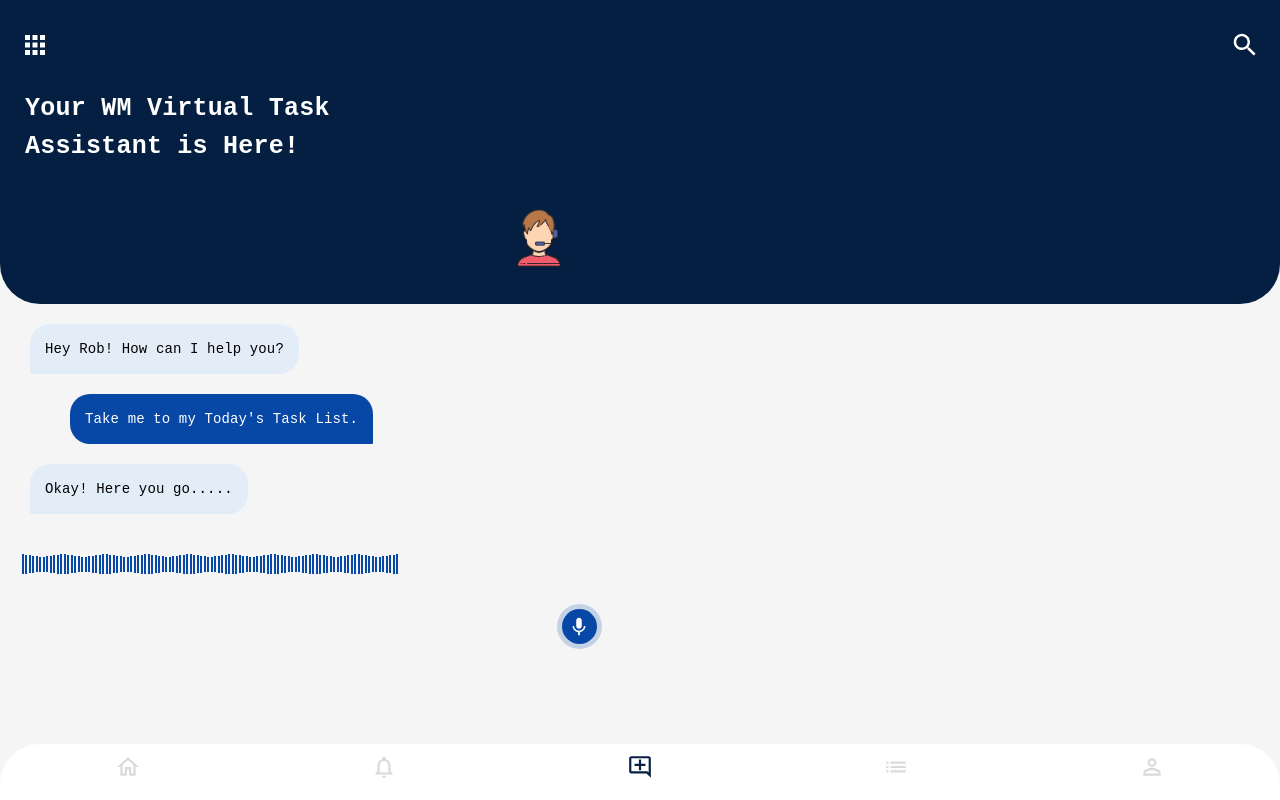
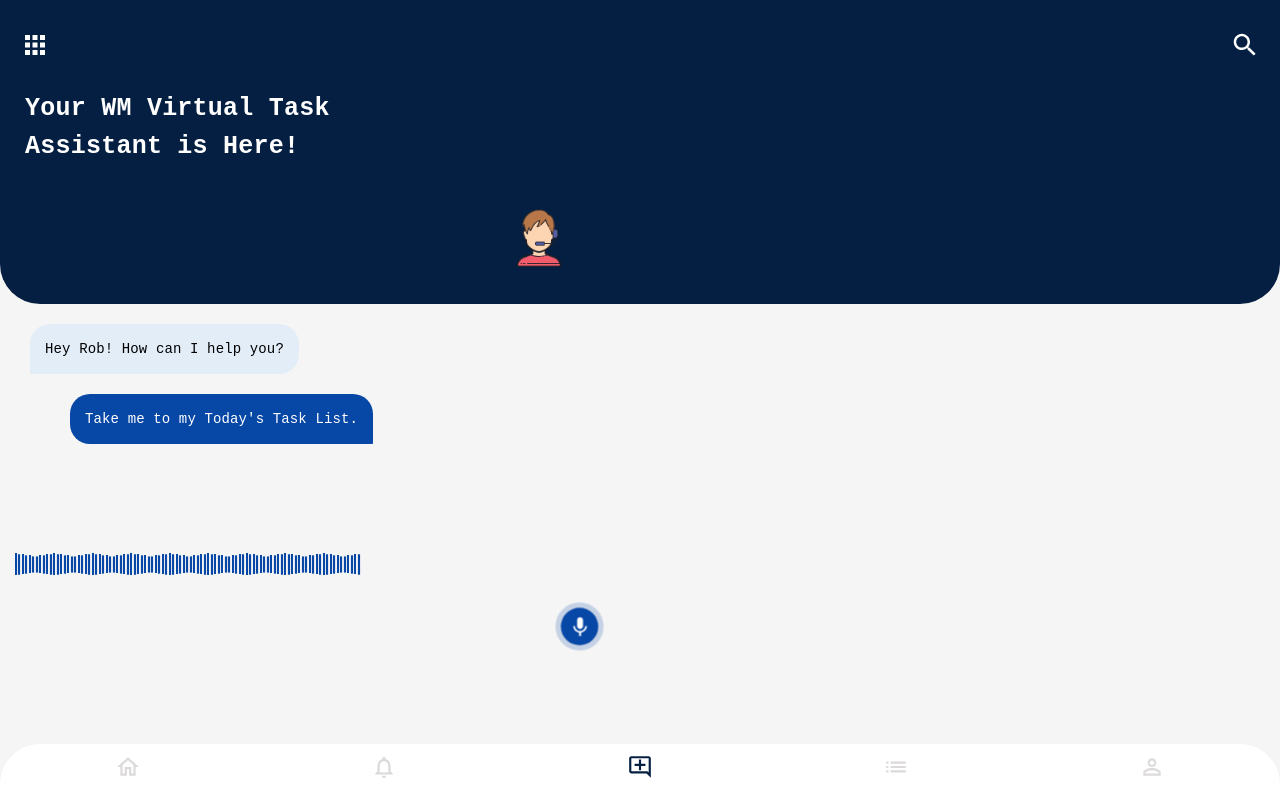
Before and after one commit to nimin1/wm-demo-prototype, a React (Create React App) app: page /mytask in a window 1280 px wide. Both pictures are taken after a click on the icon 640 px from the left and 767 px from the top of the page. Built offline with nearby package versions, Linux system fonts and the light colour scheme.

Commit message:
Initial commit

```diff
--- a/src/Components/CategoryCard/CategoryCard.js
+++ b/src/Components/CategoryCard/CategoryCard.js
@@ -26,7 +26,7 @@ const useStyles = makeStyles({
 
 const CategoryCard = (props) => {
   const classes = useStyles();
-  const { cardId, category } = props;
+  const { cardId, category, categoryClicked } = props;
   const { cardTitle, cardTaskTitle, cardColor } = category;
 
   const iconStyle = {
@@ -49,7 +49,7 @@ const CategoryCard = (props) => {
   };
 
   return (
-    <div className="categoryCardContainer">
+    <div className="categoryCardContainer" onClick={categoryClicked}>
       <div className="categoryCardStyle" style={{ backgroundColor: cardColor }}>
         {findIconForCard(cardId)}
         <Typography className={classes.categoryTitleStyle}>
--- a/src/Components/FrequencyComp/FrequencyComp.js
+++ b/src/Components/FrequencyComp/FrequencyComp.js
@@ -8,7 +8,7 @@ const FrequencyComp = () => {
   return (
     <div className="freqContainerStyle">
       {freqArray.map((ele, index) => (
-        <>
+        <div className="freqContainerInnerStyle" key={index}>
           <div className="freqStick1"></div>
           <div className="freqStick2"></div>
           <div className="freqStick3"></div>
@@ -23,8 +23,7 @@ const FrequencyComp = () => {
           <div className="freqStick4"></div>
           <div className="freqStick3"></div>
           <div className="freqStick2"></div>
-          <div className="freqStick1"></div>
-        </>
+        </div>
       ))}
     </div>
   );
--- a/src/Components/FrequencyComp/FrequencyComp.scss
+++ b/src/Components/FrequencyComp/FrequencyComp.scss
@@ -1,6 +1,10 @@
 .freqContainerStyle {
-  margin: 40px 20px 30px 20px;
+  margin: 40px 10px 30px 13px;
   display: flex;
+
+  .freqContainerInnerStyle {
+    display: flex;
+  }
 
   .freqStick1,
   .freqStick2,
@@ -11,6 +15,7 @@
     width: 2px;
     background-color: #0747a6;
     margin-left: 1.5px;
+    animation: crescendo 1s alternate infinite ease-in;
   }
   .freqStick1 {
     height: 20px;
@@ -43,4 +48,9 @@
     height: 13px;
     margin-top: 3.5px;
   }
+
+  @keyframes crescendo {
+    0%   {transform: scale(.8);}
+    100% {transform: scale(1.2);}
+  }
 }
--- a/src/Components/Home/Home.js
+++ b/src/Components/Home/Home.js
@@ -1,4 +1,4 @@
-import React from "react";
+import React, { useEffect, useState, useCallback } from "react";
 import AppsIcon from "@material-ui/icons/Apps";
 import SearchIcon from "@material-ui/icons/Search";
 import MicIcon from "@material-ui/icons/Mic";
@@ -78,9 +78,29 @@ const Home = () => {
     top: 10,
   };
 
-  const navigateToList = () => {
+  const [secondMessage, setSecondMessage] = useState(false);
+  const [thirdMessage, setThirdMessage] = useState(false);
+
+  const navigateToList = useCallback(() => {
     history.push("/mytask");
-  };
+  }, [history]);
+
+  useEffect(() => {
+    setTimeout(() => {
+      setSecondMessage(true);
+    }, 1000);
+    setTimeout(() => {
+      setThirdMessage(true);
+    }, 3500);
+  }, []);
+
+  useEffect(() => {
+    if (thirdMessage) {
+      setTimeout(() => {
+        navigateToList();
+      }, 1000);
+    }
+  }, [thirdMessage, navigateToList]);
 
   return (
     <div className="homeContainerStyle">
@@ -103,14 +123,18 @@ const Home = () => {
         </Typography>
       </div>
       <div className="chatStyle2">
+        {secondMessage && (
           <Typography className={classes.userTextStyle}>
             Take me to my Today's Task List.
           </Typography>
+        )}
       </div>
       <div className="chatStyle1">
+        {thirdMessage && (
           <Typography className={classes.assistantTextStyle}>
             Okay! Here you go.....
           </Typography>
+        )}
       </div>
       <FrequencyComp />
       <div className="micIconContainerOuterStyle">
--- a/src/Components/Home/Home.scss
+++ b/src/Components/Home/Home.scss
@@ -51,6 +51,7 @@
     border-radius: 50%;
     left: 43.5%;
     position: relative;
+    animation: micframes 1s alternate infinite ease-in;
     .micIconContainerInnerStyle {
       height: 35px;
       width: 35px;
@@ -60,6 +61,11 @@
       top: 5px;
       left: 5.2px;
     }
+  }
+
+  @keyframes micframes {
+    0%   {transform: scale(1);}
+    100% {transform: scale(1.1);}
   }
 
   .bottomIconContainerStyle {
--- a/src/Components/MyTask/MyTask.js
+++ b/src/Components/MyTask/MyTask.js
@@ -1,4 +1,4 @@
-import React from "react";
+import React, { useState } from "react";
 import AppsIcon from "@material-ui/icons/Apps";
 import SearchIcon from "@material-ui/icons/Search";
 import HomeOutlinedIcon from "@material-ui/icons/HomeOutlined";
@@ -55,6 +55,7 @@ const useStyles = makeStyles({
 const MyTask = () => {
   const classes = useStyles();
   const history = useHistory();
+  const [filteredState, setFilteredState] = useState(itemDetails);
 
   const topContainerIconsStyle = {
     color: "#fff",
@@ -80,6 +81,14 @@ const MyTask = () => {
     history.push("/");
   };
 
+  const categoryClicked = (category) => {
+    const filteredItemDetails = itemDetails.filter(
+      (cardEle) => cardEle.cardCategory === category.cardMatch
+    );
+
+    setFilteredState(filteredItemDetails);
+  };
+
   return (
     <div className="myTaskContainerStyle">
       <div className="topContainerStyle">
@@ -95,6 +104,7 @@ const MyTask = () => {
                 key={category.cardId}
                 cardId={category.cardId}
                 category={category}
+                categoryClicked={() => categoryClicked(category)}
               />
             ))}
           </div>
@@ -109,7 +119,7 @@ const MyTask = () => {
       <Divider className={classes.todayDividerStyle} />
       <SimpleBar style={{ height: 320 }}>
         <div className="itemTasksContainerStyle">
-          {itemDetails.map((item) => (
+          {filteredState.map((item) => (
             <ItemsCard key={item.cardId} item={item} />
           ))}
         </div>
--- a/src/constants.js
+++ b/src/constants.js
@@ -2,24 +2,28 @@ export const categoryCardDetails = [
   {
     cardId: "1001",
     cardTitle: "Meetings",
+    cardMatch: "Meetings",
     cardTaskTitle: "8 Requests",
     cardColor: "rgba(255, 192, 56, 1)",
   },
   {
     cardId: "1002",
     cardTitle: "Mails",
+    cardMatch: "Mail",
     cardTaskTitle: "12 Unread",
     cardColor: "rgba(11, 165, 254, 1)",
   },
   {
     cardId: "1003",
     cardTitle: "Approvals",
+    cardMatch: "Approval",
     cardTaskTitle: "19 Requests",
     cardColor: "rgba(255, 70, 117, 1)",
   },
   {
     cardId: "1004",
     cardTitle: "Concur",
+    cardMatch: "Concur",
     cardTaskTitle: "8 Requests",
     cardColor: "rgba(51, 51, 51, 1)",
   },
@@ -59,7 +63,7 @@ export const itemDetails = [
     metricCompletion: "Approved",
   },
   {
-    cardId: "2004",
+    cardId: "2091",
     cardTitle: "AD Change Request - Tom",
     cardTaskTitle: "Delay by 1 day",
     cardColor: "rgb(255, 70, 117)",
@@ -75,7 +79,7 @@ export const itemDetails = [
     metricCompletion: "70%",
   },
   {
-    cardId: "2005",
+    cardId: "2051",
     cardTitle: "Concur Approval - Rakesh",
     cardTaskTitle: "Requested on 8:00 AM",
     cardColor: "rgb(51, 51, 51)",
```
Lines whose indentation alone changed are shown as unchanged.
